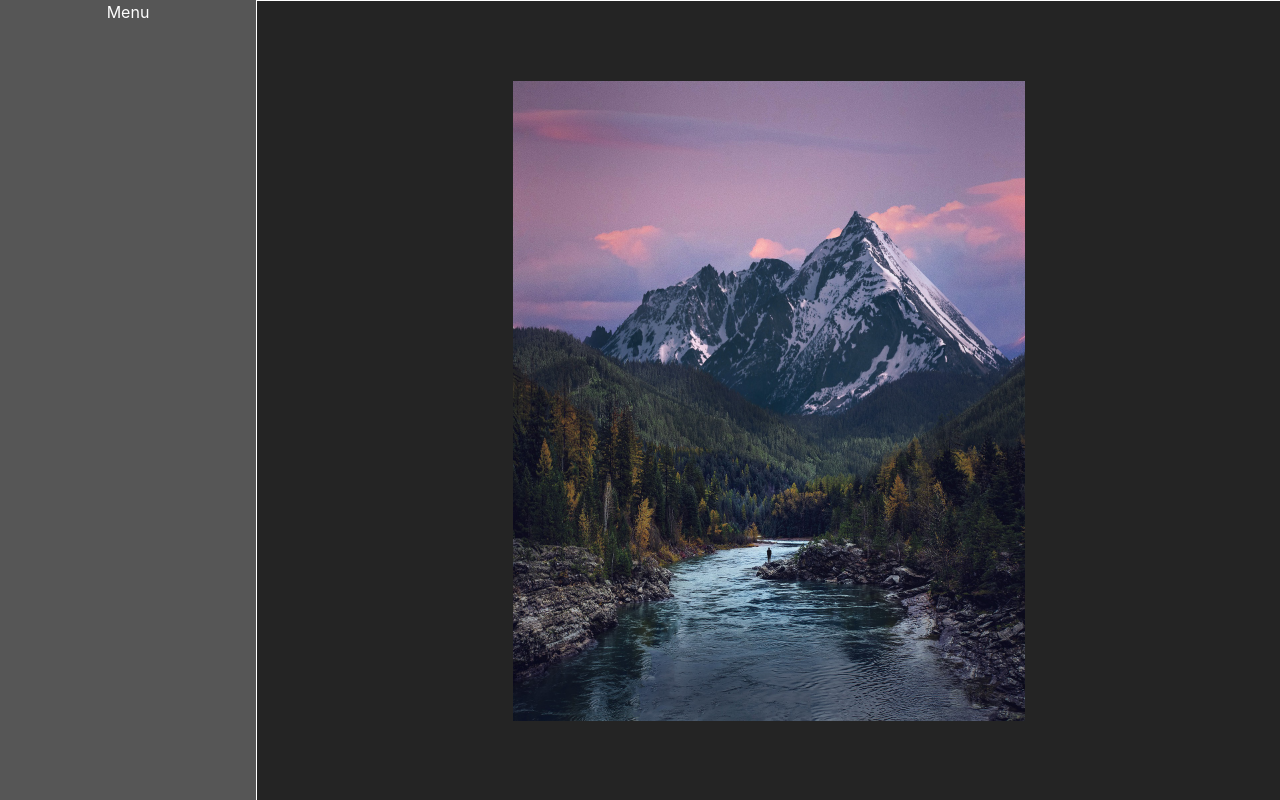
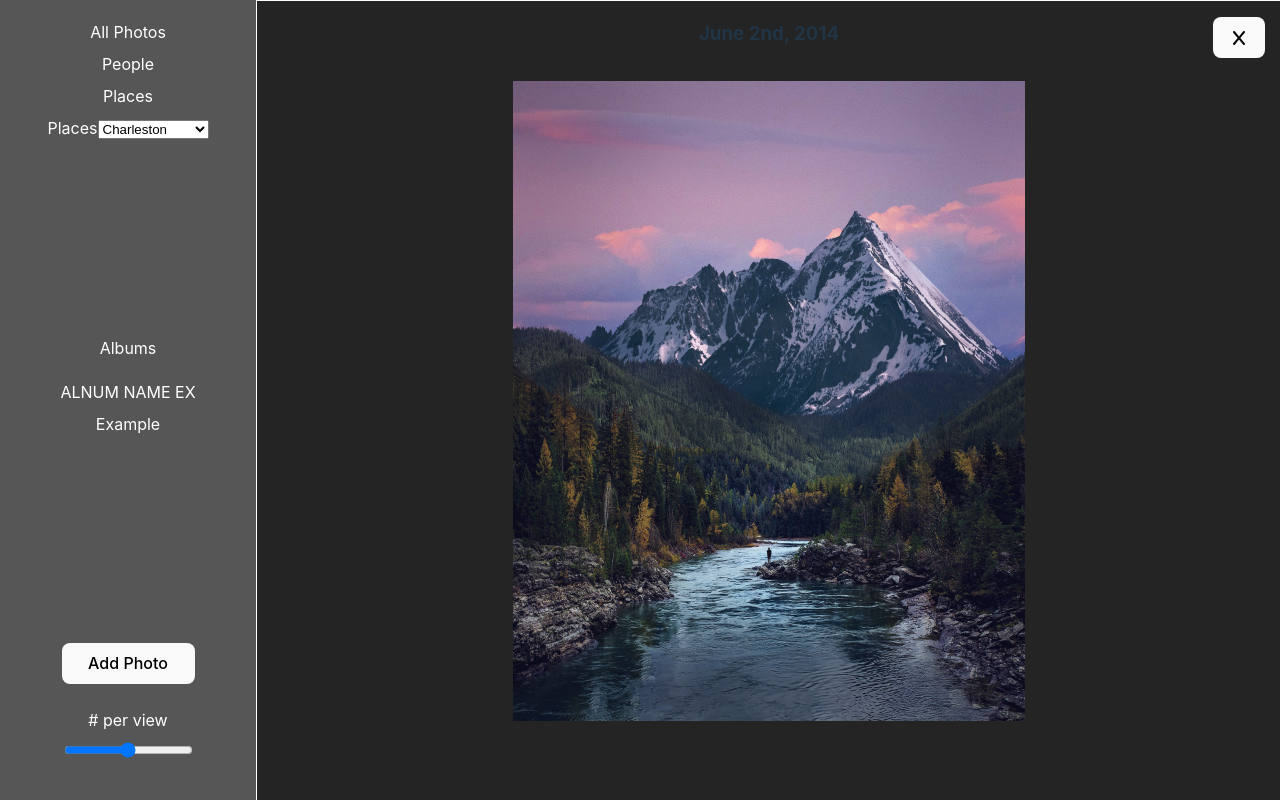
Before and after one commit to khintz34/photo-gallery, a React (Vite) app: page / in a window 1280 px wide. Both pictures are taken after a click on the picture 343 px from the left and 104 px from the top of the page. Built offline with nearby package versions, Linux system fonts and the light colour scheme; grey boxes are pictures that could not be loaded.

Commit message:
places dropdown

```diff
--- a/package.json
+++ b/package.json
@@ -9,7 +9,7 @@
     "preview": "vite preview"
   },
   "dependencies": {
-    "@fortawesome/free-solid-svg-icons": "^6.3.0",
+    "@fortawesome/free-solid-svg-icons": "^6.4.0",
     "@fortawesome/react-fontawesome": "^0.2.0",
     "date-fns": "^2.29.3",
     "react": "^18.2.0",
--- /dev/null
+++ b/src/assets/utils.js
@@ -0,0 +1,6 @@
+export const capAll = (string) => {
+  return string
+    .split(" ")
+    .map((s) => s.charAt(0).toUpperCase() + s.substring(1))
+    .join(" ");
+};
--- a/src/components/Gallery/Gallery.css
+++ b/src/components/Gallery/Gallery.css
@@ -55,7 +55,6 @@
   background-color: var(--main-background);
   height: 100vh;
   width: 80vw;
-  display: flex;
   justify-content: center;
   align-items: center;
 }
@@ -71,6 +70,13 @@
 }
 
 .viewportDate {
-  position: relative;
+  position: absolute;
   top: 0;
 }
+
+.exitBtn {
+  position: absolute;
+  top: 0;
+  right: 1em;
+  margin-top: 1em;
+}
--- a/src/components/Gallery/Gallery.jsx
+++ b/src/components/Gallery/Gallery.jsx
@@ -2,9 +2,10 @@ import React, { useEffect, useState } from "react";
 import { PhotoArray } from "../../assets/PhotoArray";
 import "./Gallery.css";
 import format from "date-fns/format";
-import Viewport from "../viewingPort/ViewPort";
 import { useViewPortStore } from "../../stores/viewPortStore";
 import { useViewNumberStore } from "../../stores/viewNumberStore";
+import { faX } from "@fortawesome/free-solid-svg-icons";
+import { FontAwesomeIcon } from "@fortawesome/react-fontawesome";
 
 const Gallery = () => {
   const sortedPhotoArray = PhotoArray.sort(function (a, b) {
@@ -87,9 +88,12 @@ const Gallery = () => {
         onClick={closeModal}
       >
         <img src={photoList[viewingNumber].image} className="viewport" alt="" />
-        {/* <h3 className="viewportDate">{firstDate}</h3> */}
-        {/* NEED TO ADD DATE HERE */}
-        {/* ADD A CLOSE BTN TOO */}
+        <h3 className="viewportDate">
+          {format(new Date(photoList[viewingNumber].date), "PPP")}
+        </h3>
+        <button className="exitBtn">
+          <FontAwesomeIcon icon={faX} onClick={closeModal} />
+        </button>
       </div>
     </div>
   );
--- a/src/components/Menu/Menu.css
+++ b/src/components/Menu/Menu.css
@@ -5,6 +5,34 @@
   color: white;
   position: fixed;
   top: 0;
+  display: flex;
+  flex-direction: column;
+  align-items: center;
+}
+
+.menuList {
+  list-style-type: none;
+  padding: 0;
+  line-height: 4vh;
+}
+
+.bottomSection {
+  position: absolute;
+  bottom: 5vh;
+  gap: 3vh;
+}
+
+.spacing {
+  display: flex;
+  flex-direction: column;
+}
+
+label {
+  margin-bottom: 1vh;
+}
+
+.albumList {
+  margin-top: 20vh;
 }
 
 @media (max-width: 500px) {
--- a/src/components/Menu/Menu.jsx
+++ b/src/components/Menu/Menu.jsx
@@ -1,8 +1,90 @@
-import React from "react";
+import React, { useEffect, useState } from "react";
 import "./Menu.css";
+import { PhotoArray } from "../../assets/PhotoArray";
+import { useViewPortStore } from "../../stores/viewPortStore";
+import { useViewNumberStore } from "../../stores/viewNumberStore";
+import { capAll } from "../../assets/utils";
 
 const Menu = () => {
-  return <div id="menuContainer">Menu</div>;
+  const viewingStatus = useViewPortStore((state) => state.viewingStatus);
+  const changeViewingStatus = useViewPortStore((state) => state.changeStatus);
+  const viewingNumber = useViewNumberStore((state) => state.viewingNumber);
+  const changeViewingNumber = useViewNumberStore((state) => state.changeStatus);
+  const increaseNumber = useViewNumberStore((state) => state.increaseNumber);
+  const decreaseNumber = useViewNumberStore((state) => state.decreaseNumber);
+  const [placeList, setPlaceList] = useState([]);
+
+  const getPlaceList = () => {
+    let list = [];
+    PhotoArray.map((val) => {
+      if (val.places.length !== 0) {
+        val.places.map((place) => {
+          list.push(capAll(place));
+          console.log(capAll(place));
+        });
+      }
+    });
+    eliminateDuplicates(list);
+  };
+
+  function eliminateDuplicates(arr) {
+    let i,
+      len = arr.length,
+      out = [],
+      obj = {};
+
+    for (i = 0; i < len; i++) {
+      obj[arr[i]] = 0;
+    }
+    for (i in obj) {
+      out.push(i);
+    }
+    sortList(out);
+  }
+
+  function sortList(arr) {
+    arr.sort();
+    setPlaceList(arr);
+  }
+
+  useEffect(() => {
+    getPlaceList();
+  }, []);
+
+  return (
+    <div id="menuContainer">
+      <ul className="menuList">
+        <li>All Photos</li>
+        <li>People</li>
+        <li>Places</li>
+        <label htmlFor="places">Places</label>
+
+        <select name="places" id="places">
+          {placeList.map((val) => {
+            return (
+              <option value={val} key={`option-${val}`}>
+                {val}
+              </option>
+            );
+          })}
+        </select>
+      </ul>
+      <div className="albumList">
+        <p>Albums</p>
+        <ul className="menuList">
+          <li>ALNUM NAME EX</li>
+          <li>Example</li>
+        </ul>
+      </div>
+      <section className="bottomSection spacing">
+        <button>Add Photo</button>
+        <div className="spacing">
+          <label htmlFor="sliderInput"># per view</label>
+          <input type="range" id="sliderInput" />
+        </div>
+      </section>
+    </div>
+  );
 };
 
 export default Menu;
--- a/src/components/viewingPort/ViewPort.css
+++ /dev/null
@@ -1,26 +0,0 @@
-.viewPort {
-  border: 1px solid white;
-  position: fixed;
-  top: 0;
-  left: 20vw;
-  height: 100vh;
-  width: 80vw;
-  z-index: 2;
-  display: flex;
-  justify-content: center;
-  align-items: center;
-  background-color: var(--main-background);
-}
-
-.viewPortImg {
-  max-height: 80%;
-  max-width: 100%;
-}
-
-.hide {
-  display: none;
-}
-
-.show {
-  display: flex;
-}
--- a/src/components/viewingPort/ViewPort.jsx
+++ /dev/null
@@ -1,67 +0,0 @@
-import React, { useEffect, useRef, useState } from "react";
-import "./ViewPort.css";
-import { useViewPortStore } from "../../stores/viewPortStore";
-import { useViewNumberStore } from "../../stores/viewNumberStore";
-
-const Viewport = (props) => {
-  const [indexNum, setIndexNum] = useState(props.num);
-  const list = props.list;
-  const viewingStatus = useViewPortStore((state) => state.viewingStatus);
-  const changeViewingStatus = useViewPortStore((state) => state.changeStatus);
-  const viewingNumber = useViewNumberStore((state) => state.viewingNumber);
-  const changeViewingNumber = useViewNumberStore((state) => state.changeStatus);
-  const viewingRef = useRef();
-  console.log(viewingNumber);
-
-  useEffect(() => {
-    if (viewingStatus === "show") {
-      document.onkeydown = checkKey;
-    }
-  }, [viewingStatus]);
-
-  useEffect(() => console.log(indexNum, "INDEX USE"), [indexNum]);
-
-  function checkKey(e) {
-    e = e || window.event;
-
-    if (e.keyCode == "37") {
-      // left arrow
-      if (viewingNumber === 0) {
-        console.log("hide");
-        changeViewingStatus("hide");
-        return;
-      }
-      let newNum = viewingNumber - 1;
-      changeViewingNumber(newNum);
-      console.log(viewingNumber);
-      let numNew = indexNum - 1;
-      setIndexNum(numNew);
-    } else if (e.keyCode == "39") {
-      // right arrow
-      if (viewingNumber === list.length - 1) {
-        /* ! work on this */
-        changeViewingStatus("hide");
-        return;
-      }
-      console.log("viewingNum RIght:", viewingNumber);
-      let newNum = viewingNumber + 1;
-      changeViewingNumber(newNum);
-
-      console.log("indexNum RIght:", indexNum);
-      let numNew = indexNum + 1;
-      setIndexNum(numNew);
-    }
-  }
-
-  return (
-    <div className={`viewPort`} onKeyDown={(e) => checkKey(e)} ref={viewingRef}>
-      <img
-        src={list[viewingNumber].image}
-        alt={list[viewingNumber].name}
-        className="viewPortImg"
-      />
-    </div>
-  );
-};
-
-export default Viewport;
```
Also changed, not shown: 1 other file (tests, documents, lock files or other folders).
